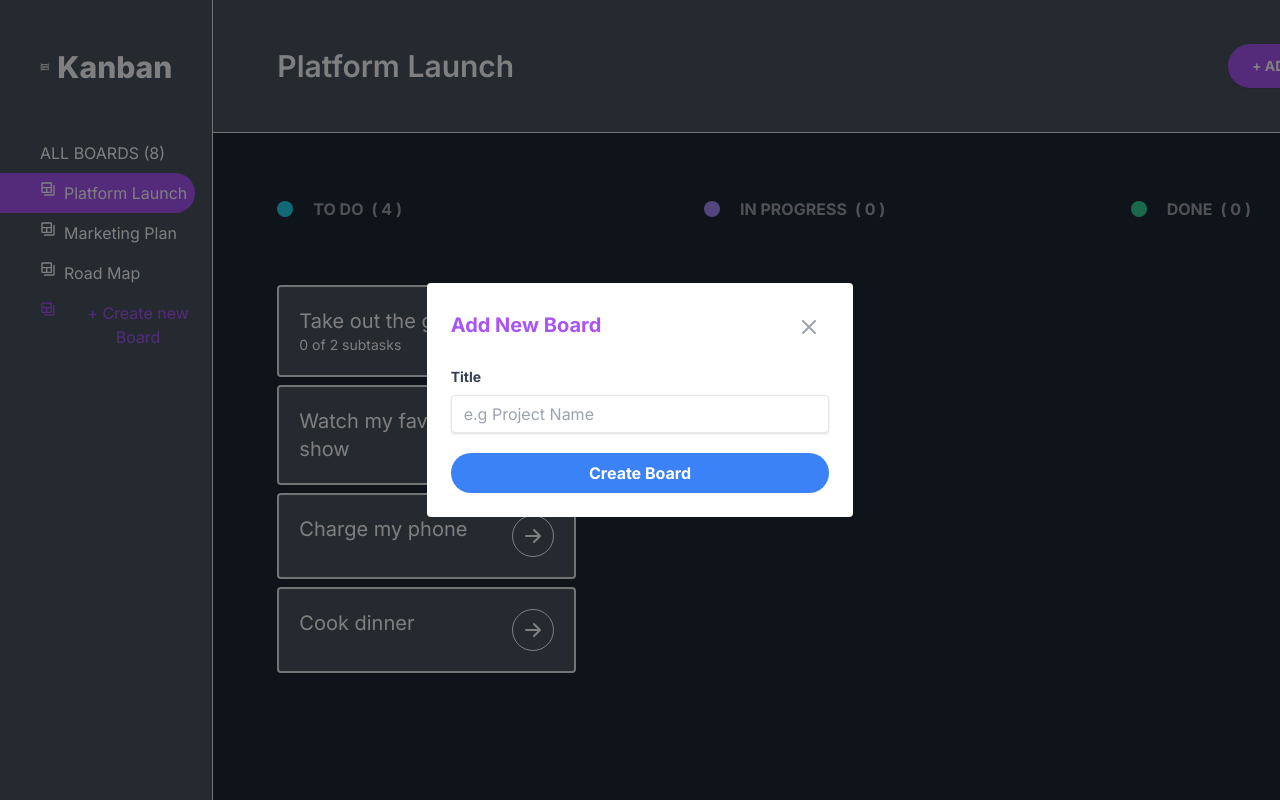
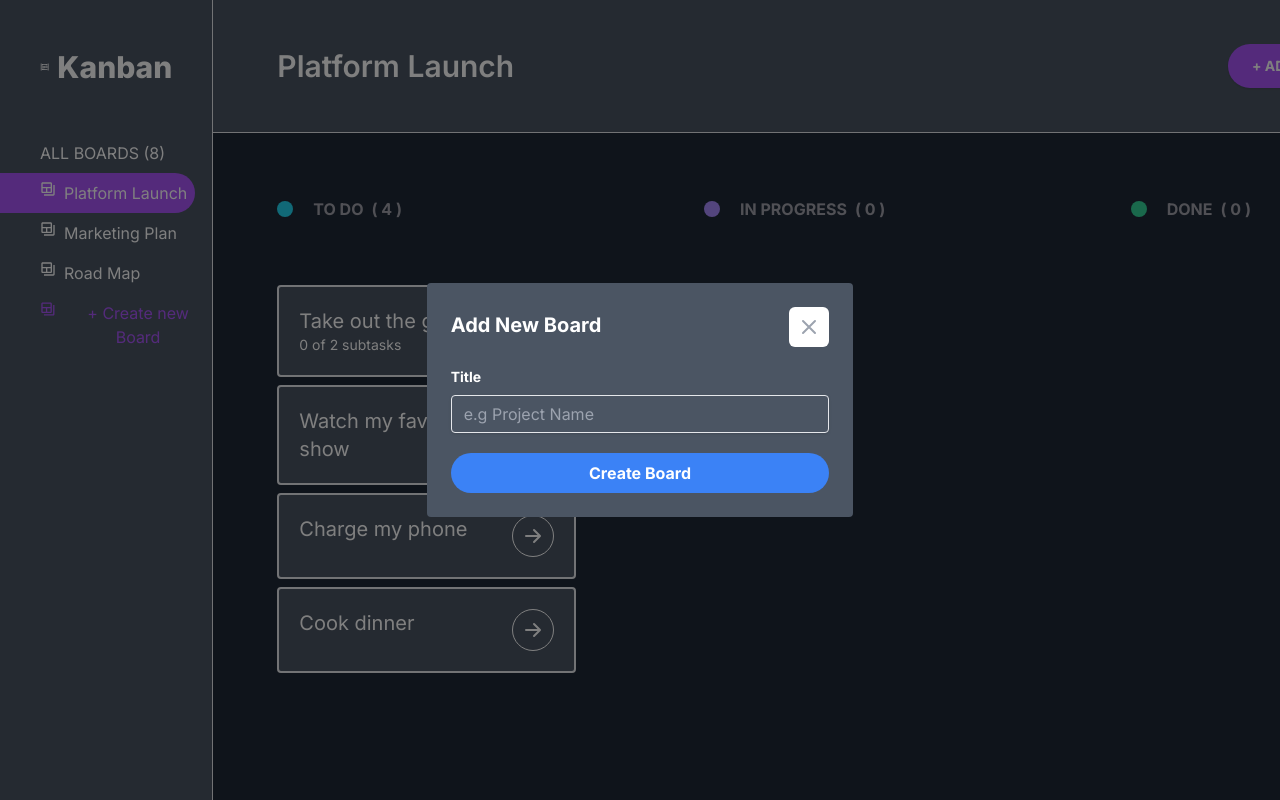
Before and after one commit to grandonbarcia/kanban-board, a Next.js app: page / in a window 1280 px wide. Both pictures are taken after a click on the button "+ Create new Board". Shown: the top 800 px of the page. Built offline with nearby package versions, Linux system fonts and the light colour scheme.

Commit message:
redesign modals

```diff
--- a/app/Components/Modal.js
+++ b/app/Components/Modal.js
@@ -136,8 +136,11 @@ export default function Modal({ data, setData }) {
                   type="button"
                   className="bg-white rounded-md p-2 inline-flex items-center justify-center text-gray-400 hover:text-gray-500 hover:bg-gray-100 focus:outline-none focus:ring-2 focus:ring-inset focus:ring-indigo-500"
                   onClick={() => {
+                    setShowModal(false);
+                    setTitle('');
+                    setDescription('');
+                    setSubtasks({});
                     addSubtaskField(['subtask-1', 'subtask-2']);
-                    setShowModal(false);
                   }}
                 >
                   <span className="sr-only">Close menu</span>
--- a/app/Components/SideBar.js
+++ b/app/Components/SideBar.js
@@ -75,8 +75,8 @@ export default function SideBar({
           </button>
           {showModal ? (
             <>
-              <div className="justify-center items-center flex overflow-x-hidden overflow-y-auto fixed inset-0 z-50 outline-none focus:outline-none">
-                <div className="relative w-1/3 my-6 bg-white p-6 rounded">
+              <div className="justify-center items-center flex overflow-x-hidden overflow-y-auto fixed inset-0 z-50 outline-none focus:outline-none ">
+                <div className="relative w-1/3 my-6 text-white bg-gray-600 p-6 rounded">
                   {/*content*/}
 
                   <div className="flex justify-between leading-9 text-xl font-bold">
@@ -84,7 +84,11 @@ export default function SideBar({
                     <button
                       type="button"
                       class="bg-white rounded-md p-2 inline-flex items-center justify-center text-gray-400 hover:text-gray-500 hover:bg-gray-100 focus:outline-none focus:ring-2 focus:ring-inset focus:ring-indigo-500"
-                      onClick={() => setShowModal(false)}
+                      onClick={() => {
+                        setValue('');
+                        setShowModal(false);
+                        setShowError(false);
+                      }}
                     >
                       <span class="sr-only">Close menu</span>
 
@@ -108,13 +112,13 @@ export default function SideBar({
 
                   <div>
                     <label
-                      className="block text-gray-700 text-sm font-bold mb-2 pt-5"
+                      className="block text-white text-sm font-bold mb-2 pt-5"
                       for="username"
                     >
                       Title
                     </label>
                     <input
-                      className="shadow appearance-none border rounded w-full py-2 px-3 text-gray-700 leading-tight focus:outline-none focus:shadow-outline"
+                      className="shadow appearance-none border rounded w-full py-2 px-3 text-gray-700 bg-gray-600 leading-tight focus:outline-none focus:shadow-outline"
                       id="title"
                       type="text"
                       placeholder="e.g Project Name"
--- a/app/Components/Task.js
+++ b/app/Components/Task.js
@@ -118,8 +118,8 @@ export default function Task({
       </Draggable>
       {showModal ? (
         <>
-          <div className="justify-center items-center flex overflow-x-hidden overflow-y-auto fixed inset-0 z-50 outline-none focus:outline-none">
-            <div className="relative w-1/3 my-6 bg-white p-6 rounded">
+          <div className="justify-center items-center flex overflow-x-hidden overflow-y-auto fixed inset-0 z-50 outline-none focus:outline-none ">
+            <div className="relative w-1/3 my-6 text-white bg-gray-600 p-6 rounded ">
               {/*content*/}
 
               <div className="flex justify-between leading-9 text-2xl font-bold mb-5">
@@ -192,7 +192,7 @@ export default function Task({
                 <div>
                   <label
                     for="countries"
-                    className="block mb-2 text-sm font-medium text-gray-900 dark:text-white"
+                    className="block mb-2 text-sm font-medium text-white "
                   >
                     Status
                   </label>
```
